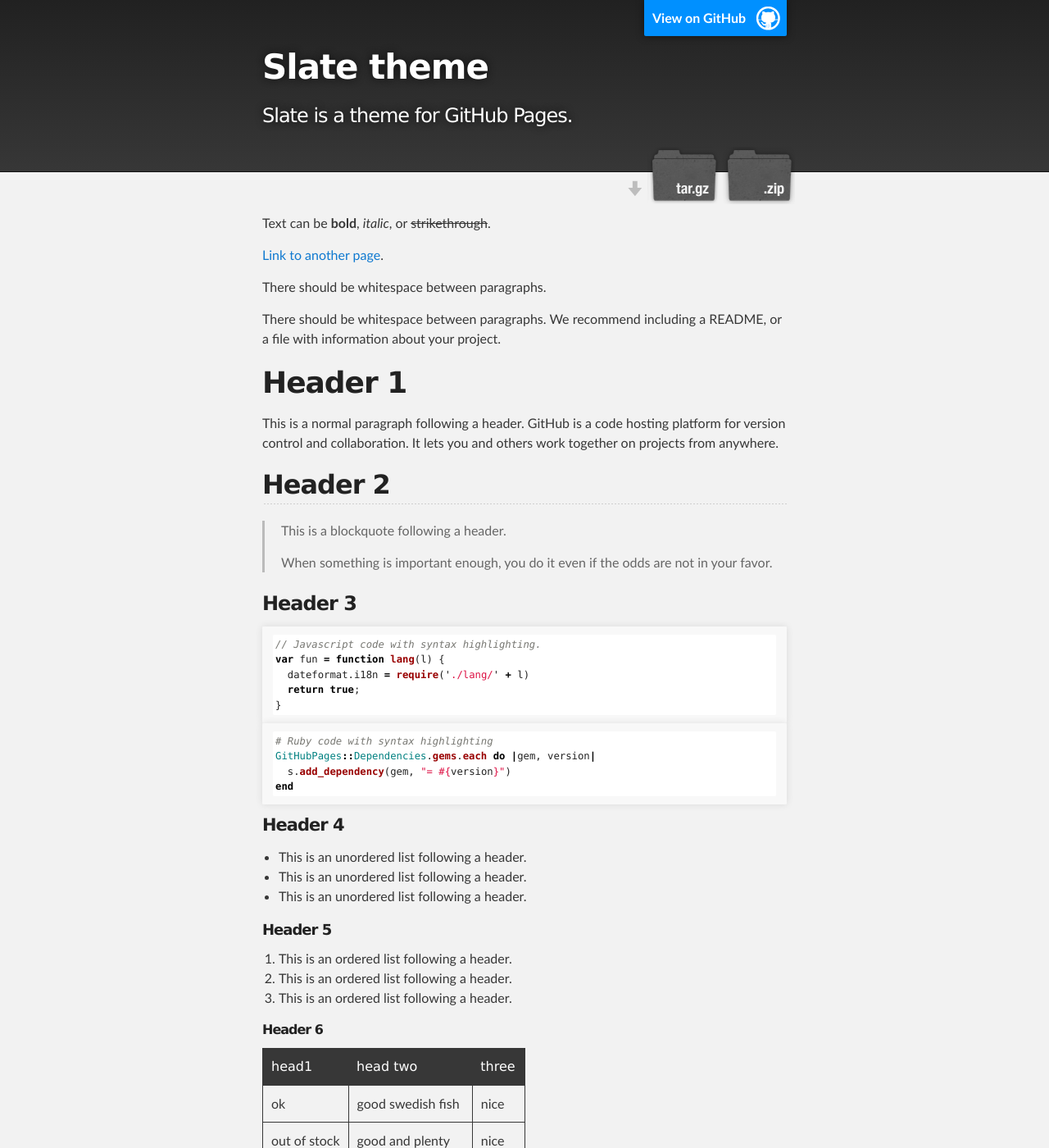
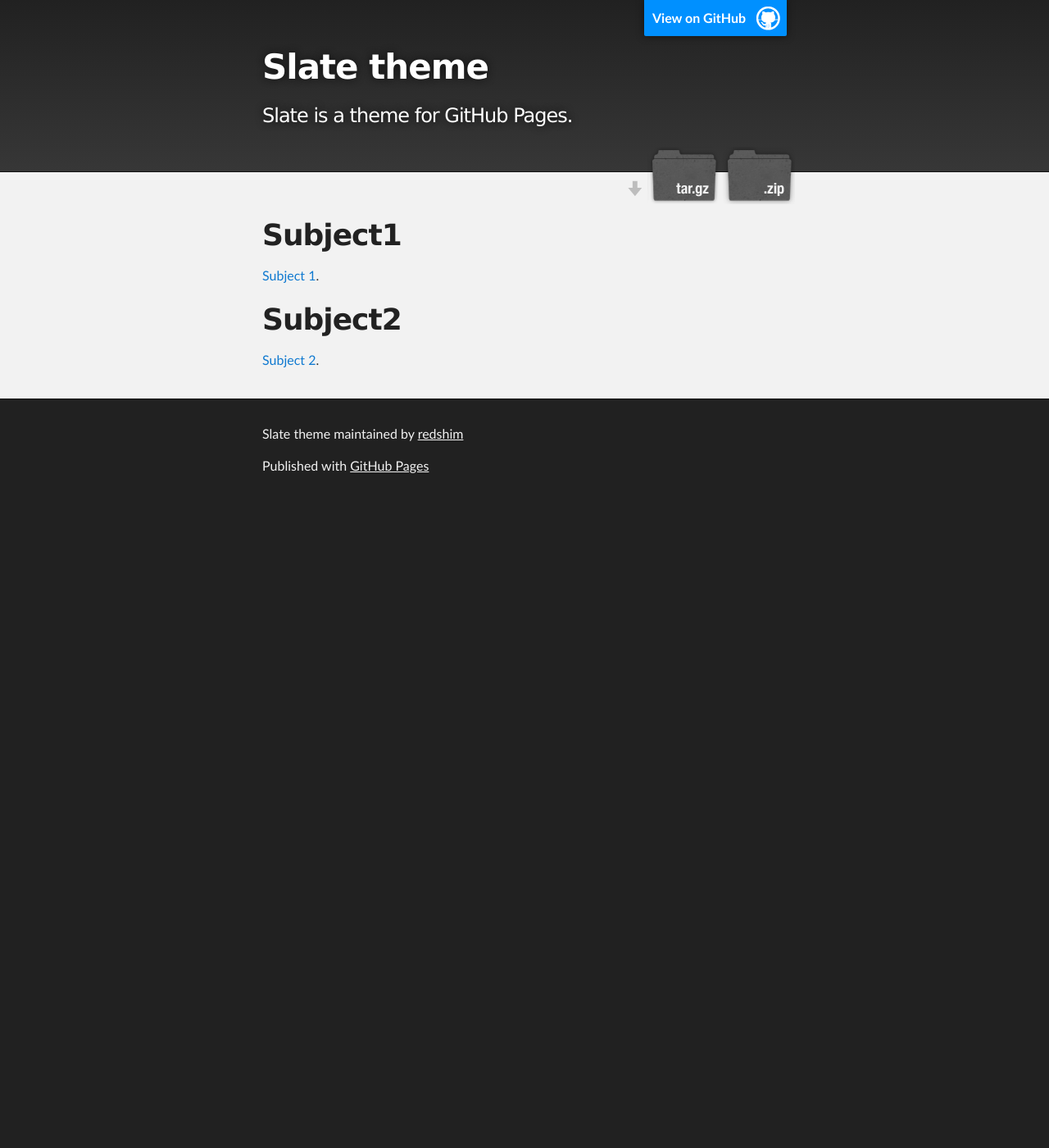
Before and after one commit to redshim/WorkWithAcademy, a Jekyll site: the page built from index.md, in a window 1280 px wide and 1400 px high. Shown: the whole window at 82% size. Built offline with Jekyll 4.4.1, drawn with Linux system fonts in a browser that asks for light colours; our own code applies the rules of GitHub Pages for plain Markdown files; some of the changed text lies outside the part shown.

Commit message:
Add files via upload

````diff
--- a/index.md
+++ b/index.md
@@ -1,123 +1,10 @@
----
-layout: default
----
 
-Text can be **bold**, _italic_, or ~~strikethrough~~.
+# Subject1
 
-[Link to another page](./another-page.html).
-
-There should be whitespace between paragraphs.
-
-There should be whitespace between paragraphs. We recommend including a README, or a file with information about your project.
-
-# Header 1
-
-This is a normal paragraph following a header. GitHub is a code hosting platform for version control and collaboration. It lets you and others work together on projects from anywhere.
-
-## Header 2
-
-> This is a blockquote following a header.
->
-> When something is important enough, you do it even if the odds are not in your favor.
-
-### Header 3
-
-```js
-// Javascript code with syntax highlighting.
-var fun = function lang(l) {
-  dateformat.i18n = require('./lang/' + l)
-  return true;
-}
-```
-
-```ruby
-# Ruby code with syntax highlighting
-GitHubPages::Dependencies.gems.each do |gem, version|
-  s.add_dependency(gem, "= #{version}")
-end
-```
-
-#### Header 4
-
-*   This is an unordered list following a header.
-*   This is an unordered list following a header.
-*   This is an unordered list following a header.
-
-##### Header 5
-
-1.  This is an ordered list following a header.
-2.  This is an ordered list following a header.
-3.  This is an ordered list following a header.
-
-###### Header 6
-
-| head1        | head two          | three |
-|:-------------|:------------------|:------|
-| ok           | good swedish fish | nice  |
-| out of stock | good and plenty   | nice  |
-| ok           | good `oreos`      | hmm   |
-| ok           | good `zoute` drop | yumm  |
-
-### There's a horizontal rule below this.
-
-* * *
-
-### Here is an unordered list:
-
-*   Item foo
-*   Item bar
-*   Item baz
-*   Item zip
-
-### And an ordered list:
-
-1.  Item one
-1.  Item two
-1.  Item three
-1.  Item four
-
-### And a nested list:
-
-- level 1 item
-  - level 2 item
-  - level 2 item
-    - level 3 item
-    - level 3 item
-- level 1 item
-  - level 2 item
-  - level 2 item
-  - level 2 item
-- level 1 item
-  - level 2 item
-  - level 2 item
-- level 1 item
-
-### Small image
-
-![Octocat](https://github.githubassets.com/images/icons/emoji/octocat.png)
-
-### Large image
-
-![Branching](https://guides.github.com/activities/hello-world/branching.png)
+[Subject 1](./subject1_page.html).
 
 
-### Definition lists can be used with HTML syntax.
 
-<dl>
-<dt>Name</dt>
-<dd>Godzilla</dd>
-<dt>Born</dt>
-<dd>1952</dd>
-<dt>Birthplace</dt>
-<dd>Japan</dd>
-<dt>Color</dt>
-<dd>Green</dd>
-</dl>
+# Subject2
 
-```
-Long, single-line code blocks should not wrap. They should horizontally scroll if they are too long. This line should be long enough to demonstrate this.
-```
-
-```
-The final element.
-```
+[Subject 2](./subject2_page.html).
````
